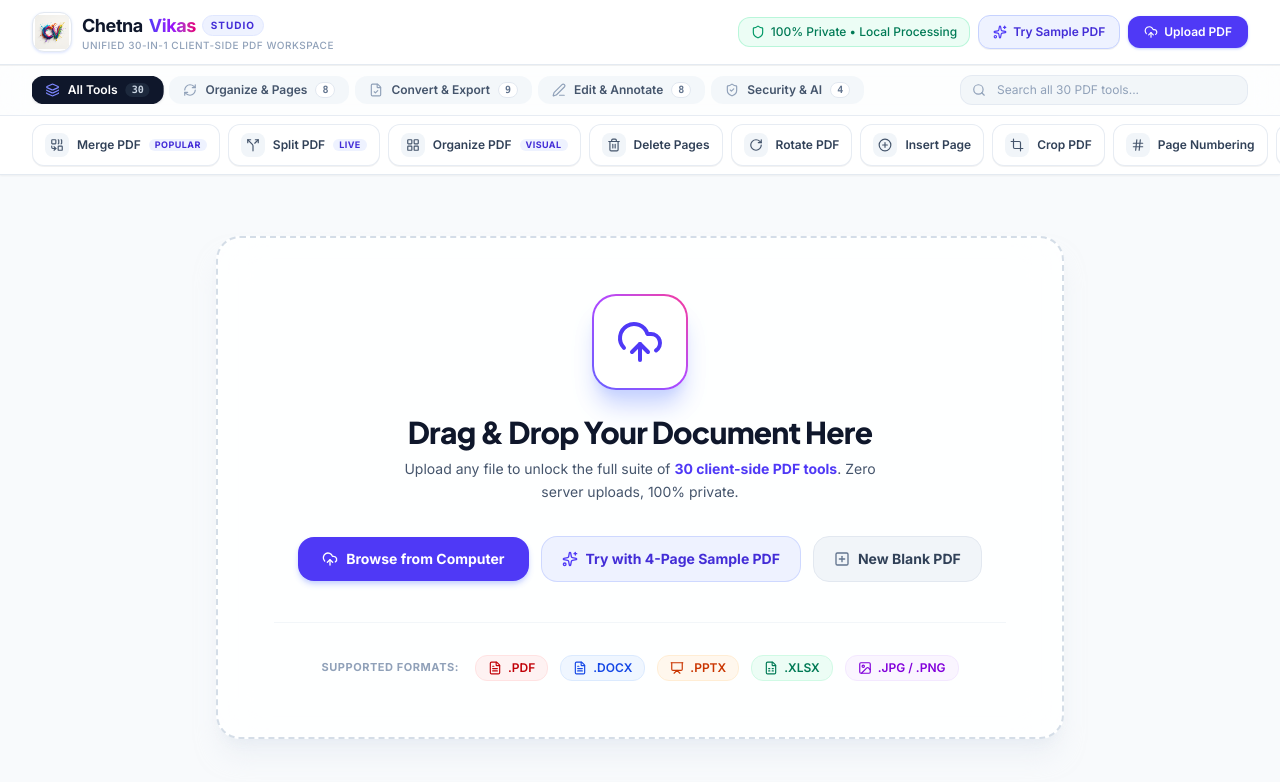
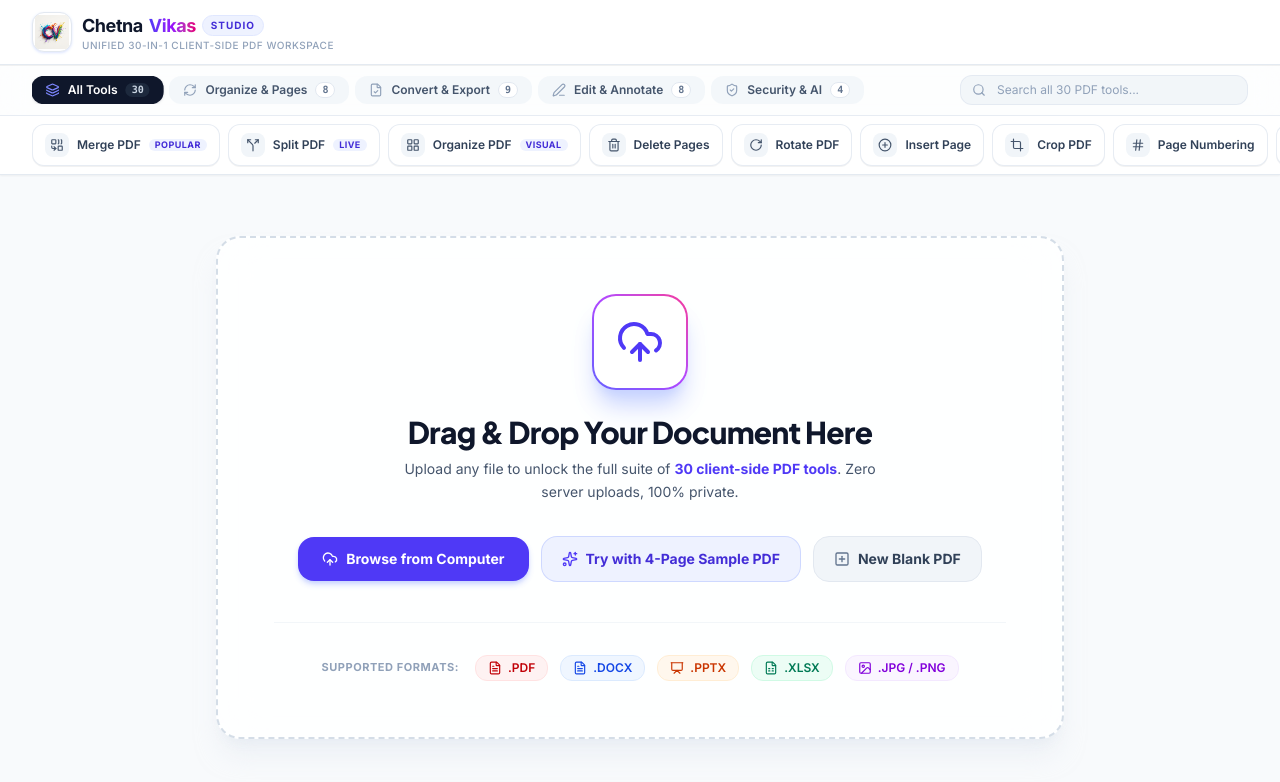
Before and after one commit to mandipmahto1-ui/CHETNA-VIKAS, a React (Vite) app: page / in a window 1280 px wide. Shown: the top 782 px of the page. Built offline with nearby package versions, Linux system fonts and the light colour scheme.

Commit message:
Remove 100% Private badge, Try Sample PDF, and Upload PDF from header

```diff
--- a/src/components/workspace/AppHeader.tsx
+++ b/src/components/workspace/AppHeader.tsx
@@ -1,5 +1,5 @@
 import React from 'react';
-import { RefreshCw, FileText, Sparkles, Shield, UploadCloud } from 'lucide-react';
+import { RefreshCw, FileText } from 'lucide-react';
 
 interface AppHeaderProps {
   fileName?: string;
@@ -7,8 +7,8 @@ interface AppHeaderProps {
   fileSizeBytes?: number;
   hasUnsavedChanges?: boolean;
   onReset: () => void;
-  onLoadSample: () => void;
-  onTriggerUpload: () => void;
+  onLoadSample?: () => void;
+  onTriggerUpload?: () => void;
 }
 
 export const AppHeader: React.FC<AppHeaderProps> = ({
@@ -17,8 +17,6 @@ export const AppHeader: React.FC<AppHeaderProps> = ({
   fileSizeBytes,
   hasUnsavedChanges,
   onReset,
-  onLoadSample,
-  onTriggerUpload,
 }) => {
   const formattedSize = fileSizeBytes
     ? fileSizeBytes > 1024 * 1024
@@ -41,7 +39,6 @@ export const AppHeader: React.FC<AppHeaderProps> = ({
                 alt="Chetna Vikas Logo"
                 className="w-full h-full object-contain"
                 onError={(e) => {
-                  // Fallback if logo.png not found
                   (e.target as HTMLElement).style.display = 'none';
                 }}
               />
@@ -88,46 +85,9 @@ export const AppHeader: React.FC<AppHeaderProps> = ({
           )}
         </div>
 
-        {/* Global Action Header Buttons */}
+        {/* Persistent Reset / New Document Button (when document is active) */}
+        {fileName && (
           <div className="flex items-center gap-2 shrink-0">
-          <div className="hidden lg:flex items-center gap-1.5 text-xs text-emerald-700 bg-emerald-50 border border-emerald-200/70 px-3 py-1.5 rounded-xl font-medium">
-            <Shield className="w-3.5 h-3.5 text-emerald-600" />
-            <span>100% Private • Local Processing</span>
-          </div>
-
-          {!fileName ? (
-            <>
-              <button
-                type="button"
-                onClick={onLoadSample}
-                className="flex items-center gap-1.5 px-3.5 py-2 rounded-xl text-xs font-semibold bg-indigo-50 hover:bg-indigo-100 text-indigo-700 border border-indigo-200 transition-all cursor-pointer shadow-2xs hover:scale-[1.02]"
-              >
-                <Sparkles className="w-3.5 h-3.5 text-indigo-600" />
-                <span>Try Sample PDF</span>
-              </button>
-
-              <button
-                type="button"
-                onClick={onTriggerUpload}
-                className="flex items-center gap-1.5 px-4 py-2 rounded-xl text-xs font-semibold bg-indigo-600 hover:bg-indigo-700 text-white shadow-sm shadow-indigo-200 transition-all cursor-pointer hover:scale-[1.02]"
-              >
-                <UploadCloud className="w-3.5 h-3.5" />
-                <span>Upload PDF</span>
-              </button>
-            </>
-          ) : (
-            <>
-              <button
-                type="button"
-                onClick={onLoadSample}
-                className="hidden md:flex items-center gap-1.5 px-3 py-1.5 rounded-xl text-xs font-semibold bg-slate-100 hover:bg-slate-200/70 text-slate-700 transition-colors cursor-pointer"
-                title="Switch to Sample 4-page PDF"
-              >
-                <Sparkles className="w-3.5 h-3.5 text-indigo-600" />
-                <span>Sample PDF</span>
-              </button>
-
-              {/* Persistent Reset / New Document Button */}
             <button
               type="button"
               onClick={onReset}
@@ -137,9 +97,8 @@ export const AppHeader: React.FC<AppHeaderProps> = ({
               <RefreshCw className="w-3.5 h-3.5 text-rose-600" />
               <span>Reset / New Document</span>
             </button>
-            </>
+          </div>
         )}
-        </div>
       </div>
     </header>
   );
--- a/src/components/workspace/PdfWorkspace.tsx
+++ b/src/components/workspace/PdfWorkspace.tsx
@@ -485,11 +485,6 @@ export const PdfWorkspace: React.FC = () => {
         fileSizeBytes={currentPdfBytes?.length}
         hasUnsavedChanges={annotations.length > 0}
         onReset={handleResetWorkspace}
-        onLoadSample={handleLoadSamplePdf}
-        onTriggerUpload={() => {
-          const el = document.querySelector('input[type="file"]') as HTMLInputElement;
-          el?.click();
-        }}
       />
 
       {/* 2. Top Category Tabs Bar */}
```
Lines whose indentation alone changed are shown as unchanged.
